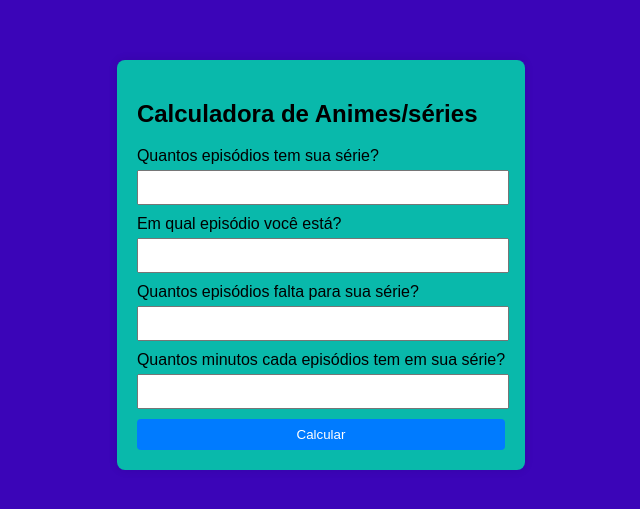
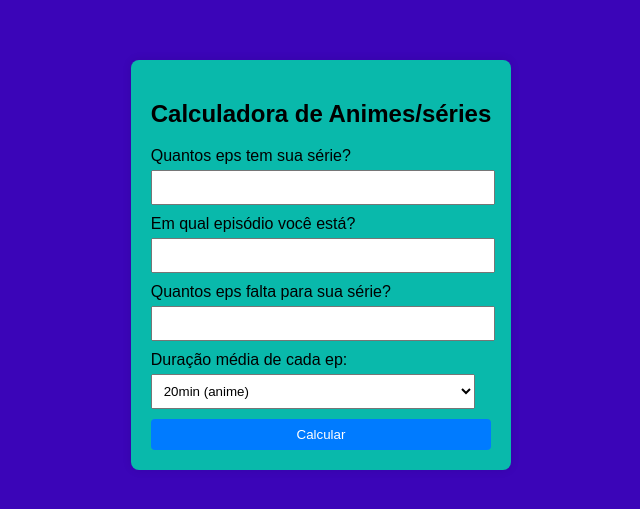
Before and after one commit to ksmetaleiro/kuromicalculate, a plain HTML site: page index.html in a window 1280 px wide. Shown: the part 135-644 px from the top of the page, without its empty margins (319-959 px from the left). Drawn offline with Linux system fonts and the light colour scheme.

Commit message:
Atualizar o index.html

```diff
--- a/index.html
+++ b/index.html
@@ -34,6 +34,12 @@
         padding: 8px;
         margin-bottom: 10px;
       }
+      select,
+      input[type="text"] {
+        width: calc(100% - 16px); /* Calcula a largura do select/input para preencher o contêiner */
+        padding: 8px;
+        margin-bottom: 10px;
+      }
       button {
         width: 100%;
         padding: 8px 20px;
@@ -51,14 +57,19 @@
 <body>
   <div class="container">
     <h2>Calculadora de Animes/séries</h2>
-    <label for="eps">Quantos episódios tem sua série?</label>
+    <label for="eps">Quantos eps tem sua série?</label>
     <input type="number" id="eps" />
     <label for="assistindo">Em qual episódio você está?</label>
     <input type="number" id="assistindo" />
-    <label for="falta">Quantos episódios falta para sua série?</label>
+    <label for="falta">Quantos eps falta para sua série?</label>
     <input type="number" id="falta" />
-    <label for="minutos">Quantos minutos cada episódios tem em sua série?</label>
-    <input type="number" id="minutos" />
+    <label for="minutos">Duração média de cada ep:</label>
+    <select id="minutos" onchange="mostrarCampoOutro()">
+      <option value="20">20min (anime)</option>
+      <option value="40">40min (série)</option>
+      <option value="outro">Outro</option>
+    </select>
+    <input type="text" id="minutosOutro" style="display: none;" placeholder="Digite a duração em minutos">
     <button onclick="calcular()">Calcular</button>
     <div id="resultado"></div>
   </div>
@@ -68,7 +79,17 @@
       var t = parseFloat(document.getElementById("eps").value);
       var a = parseFloat(document.getElementById("assistindo").value);
       var f = parseFloat(document.getElementById("falta").value);
-      var m = parseFloat(document.getElementById("minutos").value);
+      var m = document.getElementById("minutos").value;
+      var minutosOutro = document.getElementById("minutosOutro").value;
+
+      if (m === "outro" && !isNaN(minutosOutro)) {
+        m = parseFloat(minutosOutro);
+      } else if (m !== "outro") {
+        m = parseFloat(m);
+      } else {
+        alert("Por favor, insira um valor válido para a duração dos episódios.");
+        return;
+      }
 
       var toh = (t * m) / 60;
       var tod = (t * m) / 60 / 24;
@@ -86,6 +107,17 @@
 
       document.getElementById("resultado").innerHTML = resultado;
     }
+
+    function mostrarCampoOutro() {
+      var selectMinutos = document.getElementById("minutos");
+      var inputMinutosOutro = document.getElementById("minutosOutro");
+
+      if (selectMinutos.value === "outro") {
+        inputMinutosOutro.style.display = "block";
+      } else {
+        inputMinutosOutro.style.display = "none";
+      }
+    }
   </script>
 </body>
 </html>
```
